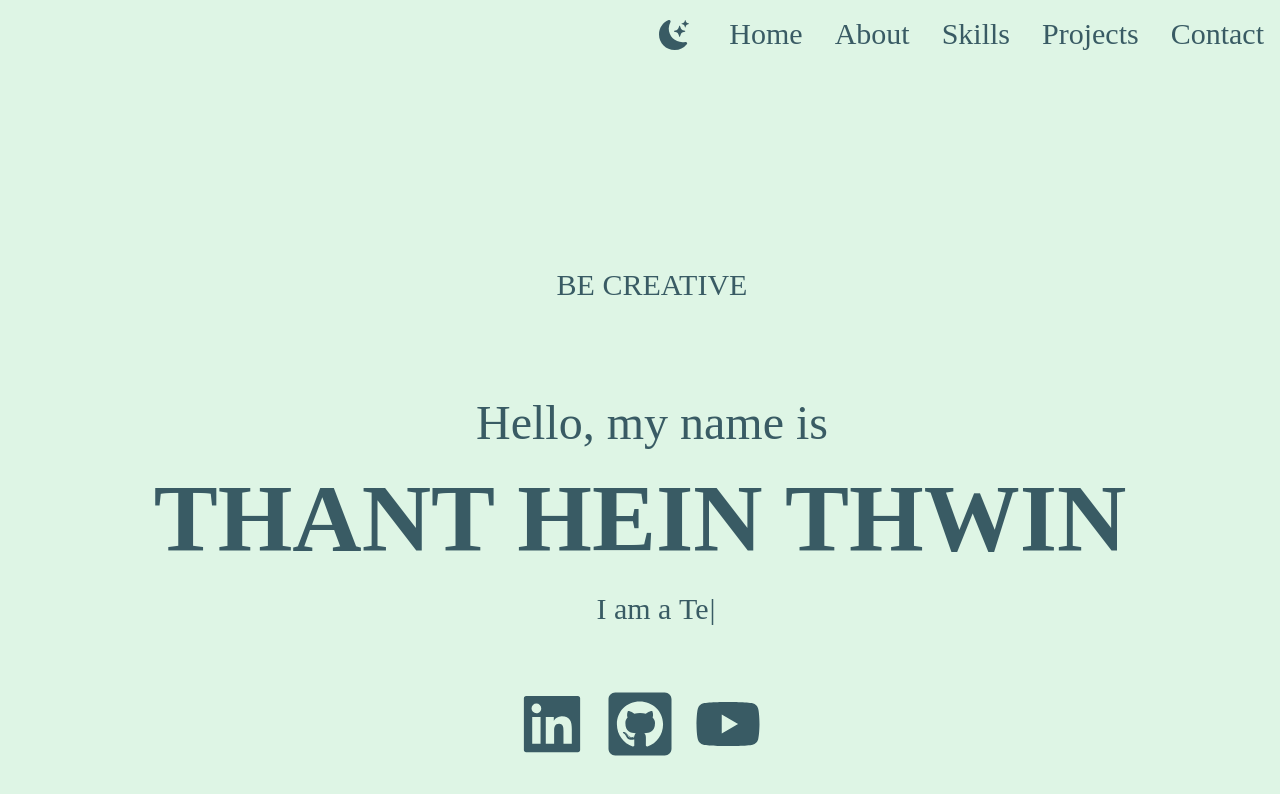
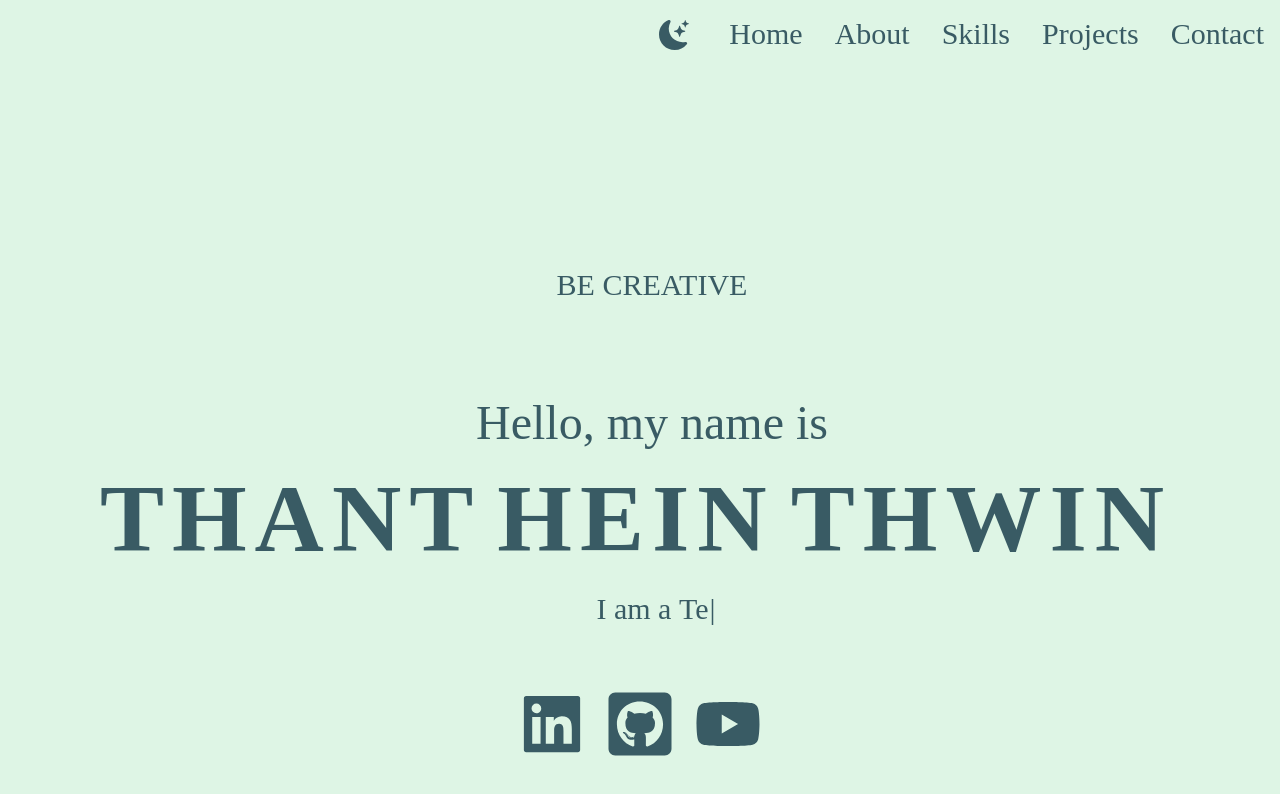
Before and after one commit to thantheinthwin/thantheinthwin.github.io, a Next.js app: page / in a window 1280 px wide. Shown: the top 794 px of the page. Built offline with nearby package versions, Linux system fonts and the light colour scheme; a web font is replaced by a local one.

Commit message:
1. Added hover animation on name from home page

```diff
--- /dev/null
+++ b/components/BouncingText.js
@@ -0,0 +1,18 @@
+import React from 'react'
+
+export default function BouncingText(input) {
+    const sentence = input.BouncingText.split('');
+  return (
+    <div className='mr-3 lg:mr-4'>
+      {
+        sentence.map((letter, index) => {
+            return(
+                <span key={index} className='bouncing lg:px-1'>
+                    {letter}
+                </span>
+            )
+        })
+      }
+    </div>
+  )
+}
--- a/components/FlipText.js
+++ b/components/FlipText.js
@@ -1,4 +1,3 @@
-import { transform } from 'framer-motion';
 import React from 'react'
 
 export default function FlipText(input) {
@@ -8,7 +7,7 @@ export default function FlipText(input) {
       {
         sentence.map((letter, index) => {
             return (
-                <span key={index} className='mirror lg:bg-teal-50 lg:p-1'>
+                <span key={index} className='mirror lg:p-1'>
                     {letter}
                 </span>
             )
--- a/pages/index.js
+++ b/pages/index.js
@@ -3,6 +3,7 @@ import React,{useState, useEffect} from 'react';
 import Typewriter from 'typewriter-effect';
 import ReactCardFlip from 'react-card-flip';
 import FlipText from '../components/FlipText';
+import BouncingText from '../components/BouncingText';
 
 import { BsMoonStarsFill } from 'react-icons/bs';
 import { Squash as Hamburger } from 'hamburger-react'
@@ -74,7 +75,7 @@ export default function Home() {
       </Head>
 
       <main>
-        <section className='font-body bg-light-theme-background dark:bg-dark-theme-background'>
+        <section className='font-body bg-light-theme-background dark:bg-dark-theme-background cursor-default'>
           <nav className="absolute z-50 font-light pr-2 py-2 lg:pr-4 lg:py-4 w-screen">
             {/* Nav for mobile view */}
             <ul className="lg:hidden flex justify-end text-light-theme-text dark:text-dark-theme-text">
@@ -133,7 +134,13 @@ export default function Home() {
               <div className='absolute w-screen text-light-theme-text dark:text-dark-theme-text lg:text-center grid content-center top-1/3'>
                 <div className= 'font-light text-sm ml-6 lg:text-3xl mb-10 lg:mb-24'>BE CREATIVE</div>
                 <div className='font-light text-xl ml-6 lg:text-5xl'>Hello, my name is</div>
-                <div className='font-bold text-5xl m-6 lg:text-8xl dark:text-dark-theme-title'>THANT HEIN THWIN</div>
+                <div className='font-bold text-5xl m-6 lg:text-8xl dark:text-dark-theme-title lg:flex justify-center'>
+                  <div className='flex'>
+                  <BouncingText BouncingText={'THANT'}></BouncingText>
+                  <BouncingText BouncingText={'HEIN'}></BouncingText>
+                  </div>
+                  <BouncingText BouncingText={'THWIN'}></BouncingText>
+                </div>
                 <div className='font-light text-xl ml-8 lg:text-3xl flex lg:justify-center'>I am a&nbsp;
                  <Typewriter
                     options={{
--- a/styles/globals.css
+++ b/styles/globals.css
@@ -100,19 +100,36 @@ a {
       duration-1000
   }
   /*#endregion*/
+
+  /*#region mirror*/
   .mirror{
-    display: inline-block;
-    cursor: default;
-    transition-duration: 500ms;
+    @apply
+      duration-500
+      inline-block
   }
 
   .mirror:hover{
-    display: inline-block;
-    cursor: default;
     -webkit-transform: matrix(-1, 0, 0, 1, 0, 0);
     -moz-transform: matrix(-1, 0, 0, 1, 0, 0);
     -o-transform: matrix(-1, 0, 0, 1, 0, 0);
     transform: matrix(-1, 0, 0, 1, 0, 0);
-    transition-duration: 500ms;
+    @apply
+      inline-block
+      duration-500
   }
+  /*#endregion*/
+
+  /*#region bouncingText*/
+  .bouncing{
+    @apply
+      duration-500
+      inline-block
+  }
+
+  .bouncing:hover{
+    @apply
+      scale-150
+      duration-500
+  }
+  /*#endregion*/
 }
```
